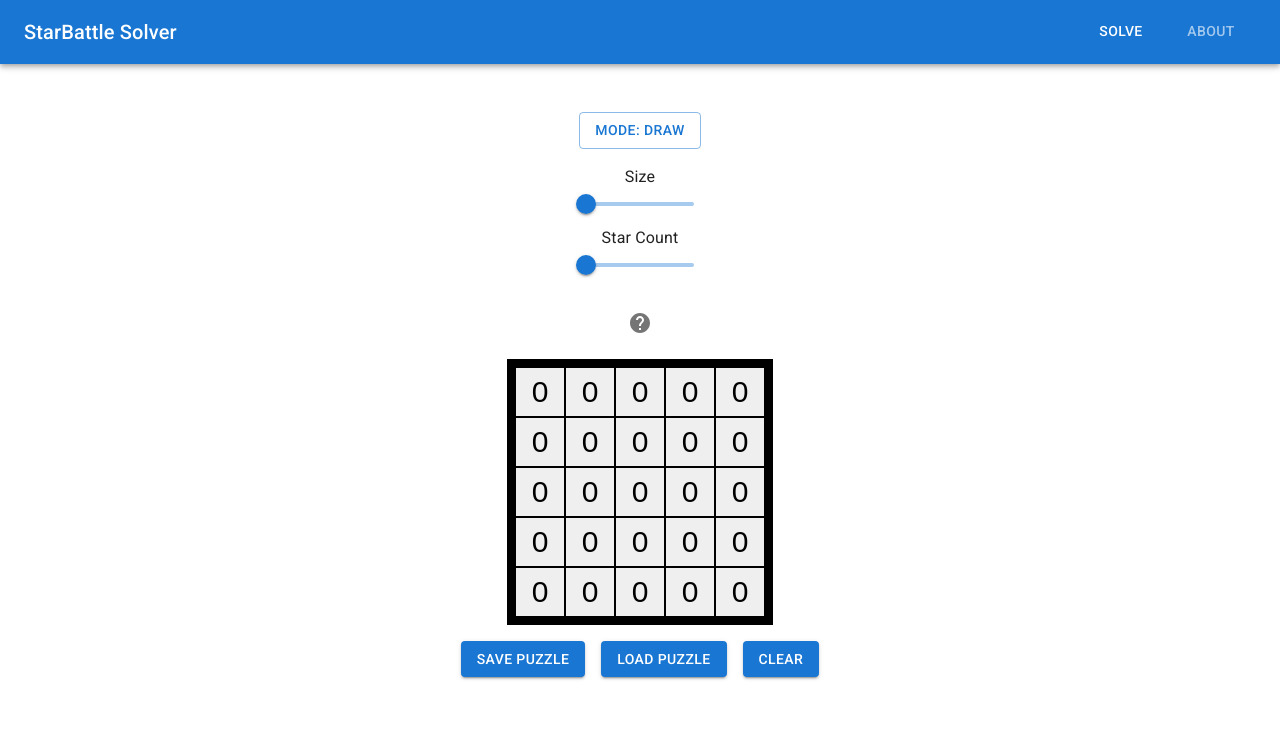
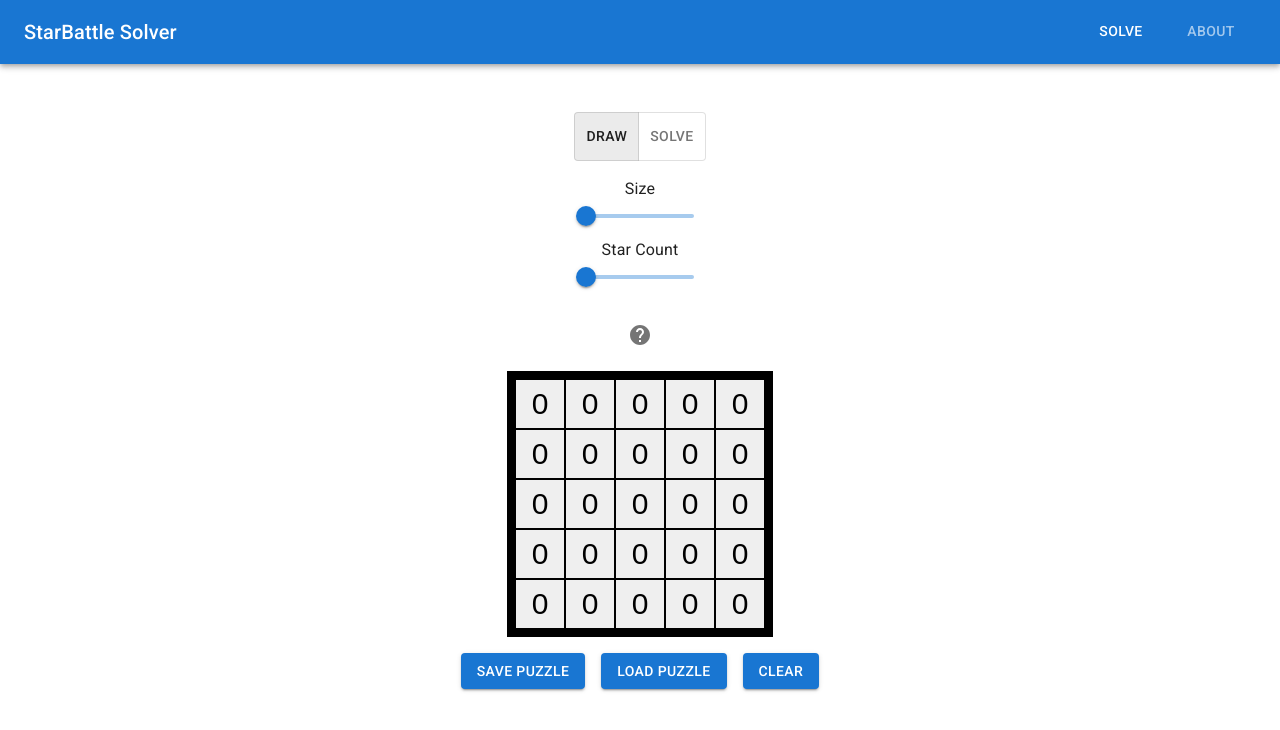
Before and after one commit to dtan3847/starbattle-solver, a React (Create React App) app: page / in a window 1280 px wide. Shown: the top 730 px of the page. Built offline with nearby package versions, Linux system fonts and the light colour scheme.

Commit message:
Change mode Button to ToggleButton

```diff
--- a/src/starbattle/puzzle.tsx
+++ b/src/starbattle/puzzle.tsx
@@ -15,7 +15,7 @@ import {
 } from './utils'
 
 import './puzzle.css'
-import { Box, Button, Container, IconButton, Slider, Stack, Tooltip } from "@mui/material";
+import { Box, Button, Container, IconButton, Slider, Stack, ToggleButton, ToggleButtonGroup, Tooltip } from "@mui/material";
 import { LoadingButton } from "@mui/lab";
 import HelpIcon from '@mui/icons-material/Help';
 
@@ -188,12 +188,19 @@ export default function StarBattlePuzzle(): JSX.Element {
     return (
         <Container>
             <Stack className="StarBattle-Puzzle" spacing={2} alignItems="center" minWidth="100%">
-                <Button
-                    variant="outlined"
-                    onClick={() => setMode((mode + 1) % 2)}
+                <ToggleButtonGroup
+                    value={mode}
+                    exclusive
+                    onChange={(_, newMode) => setMode(newMode)}
+                    aria-label="text alignment"
                 >
-                    Mode: {Mode[mode]}
-                </Button>
+                    <ToggleButton value={Mode.DRAW} aria-label="mode draw">
+                        Draw
+                    </ToggleButton>
+                    <ToggleButton value={Mode.SOLVE} aria-label="mode solve">
+                        Solve
+                    </ToggleButton>
+                </ToggleButtonGroup>
                 {sliderBox}
                 {
                     mode === Mode.DRAW
```
